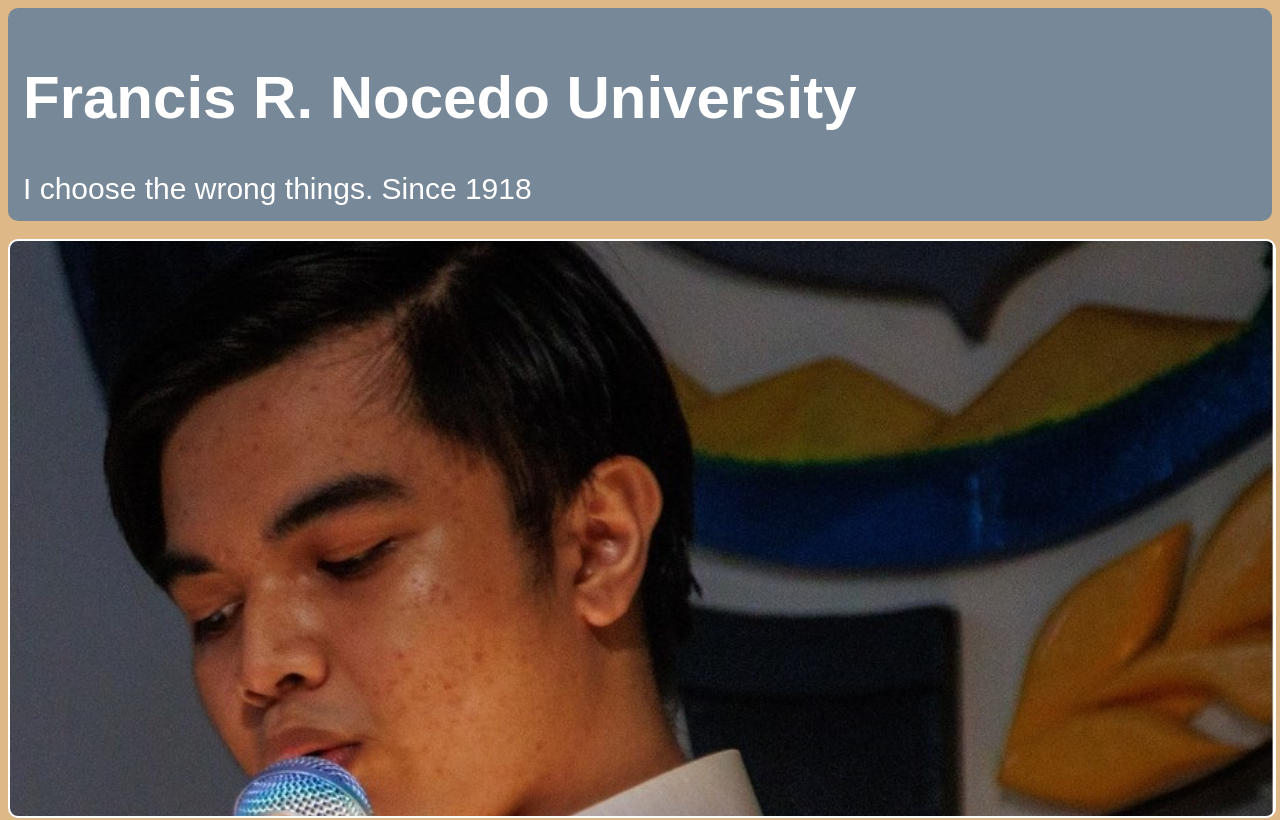
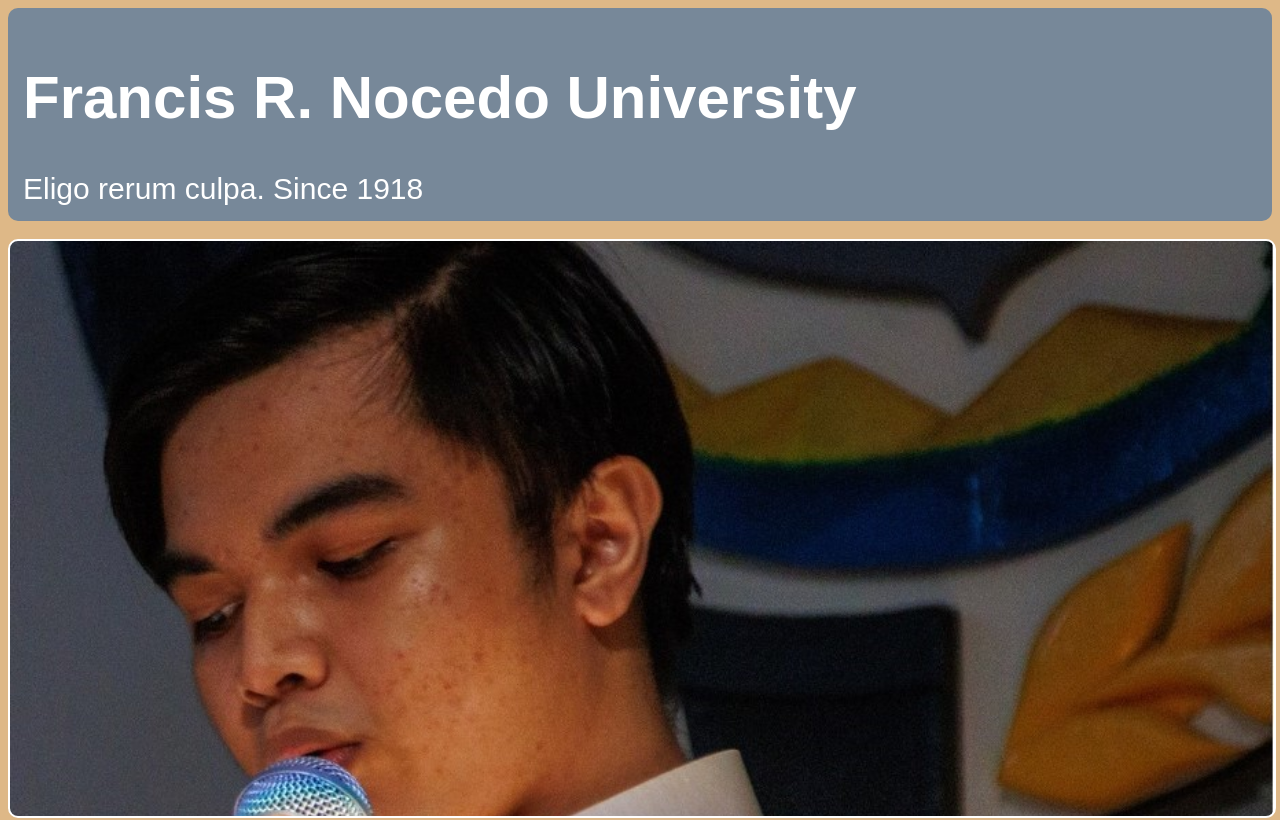
Before and after one commit to Moltenix/molten-s-work, a plain HTML site: page index.html in a window 1280 px wide. Shown: the top 820 px of the page. Drawn offline with Linux system fonts and the light colour scheme.

Commit message:
Nocedo University

```diff
--- a/index.html
+++ b/index.html
@@ -9,7 +9,7 @@
 <body>
     <header>
     <h1>Francis R. Nocedo University</h1>
-    <text>I choose the wrong things. Since 1918</text>
+    <text>Eligo rerum culpa. Since 1918</text>
     </header><br>
     <iframe name="content"></iframe>
     <br><br>
```
